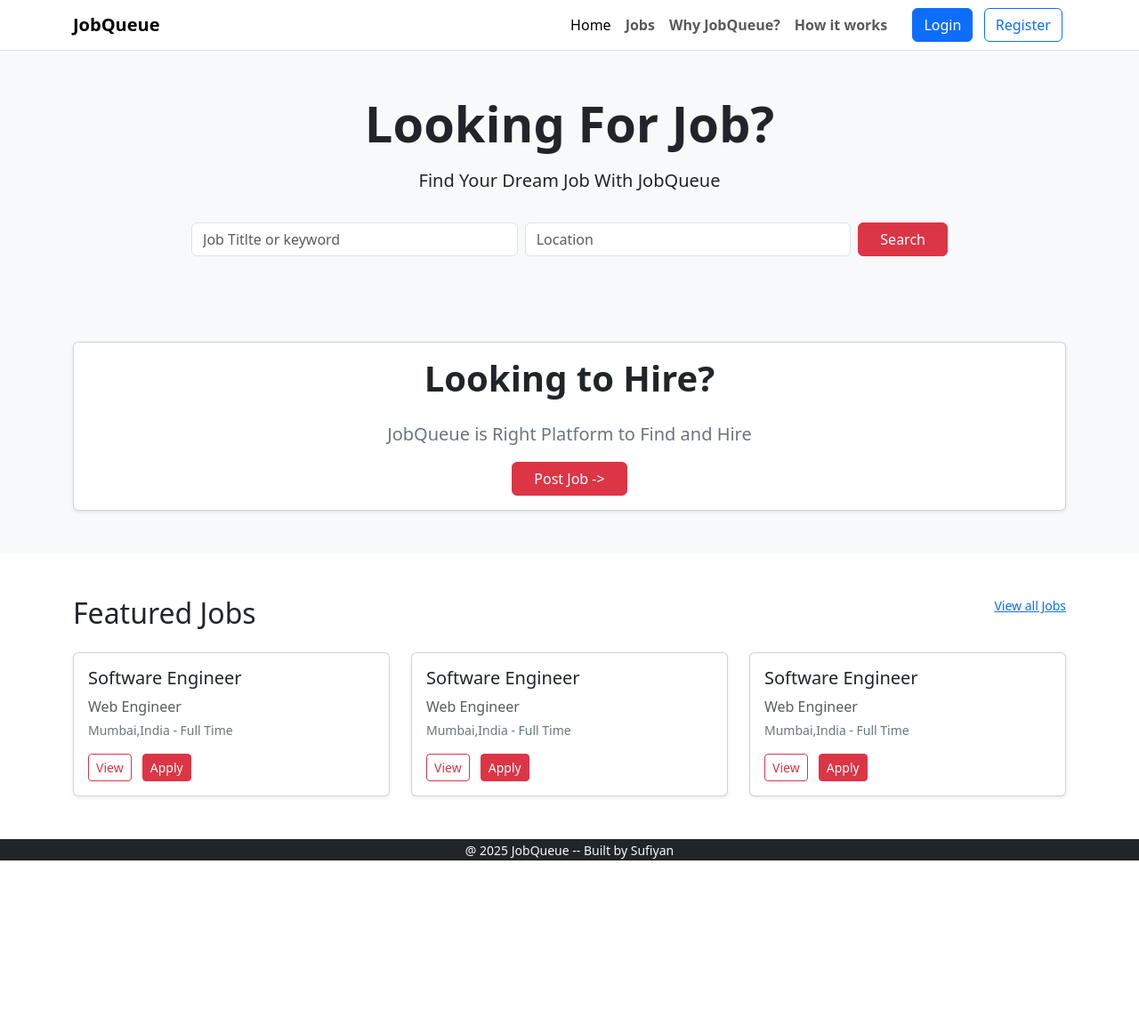
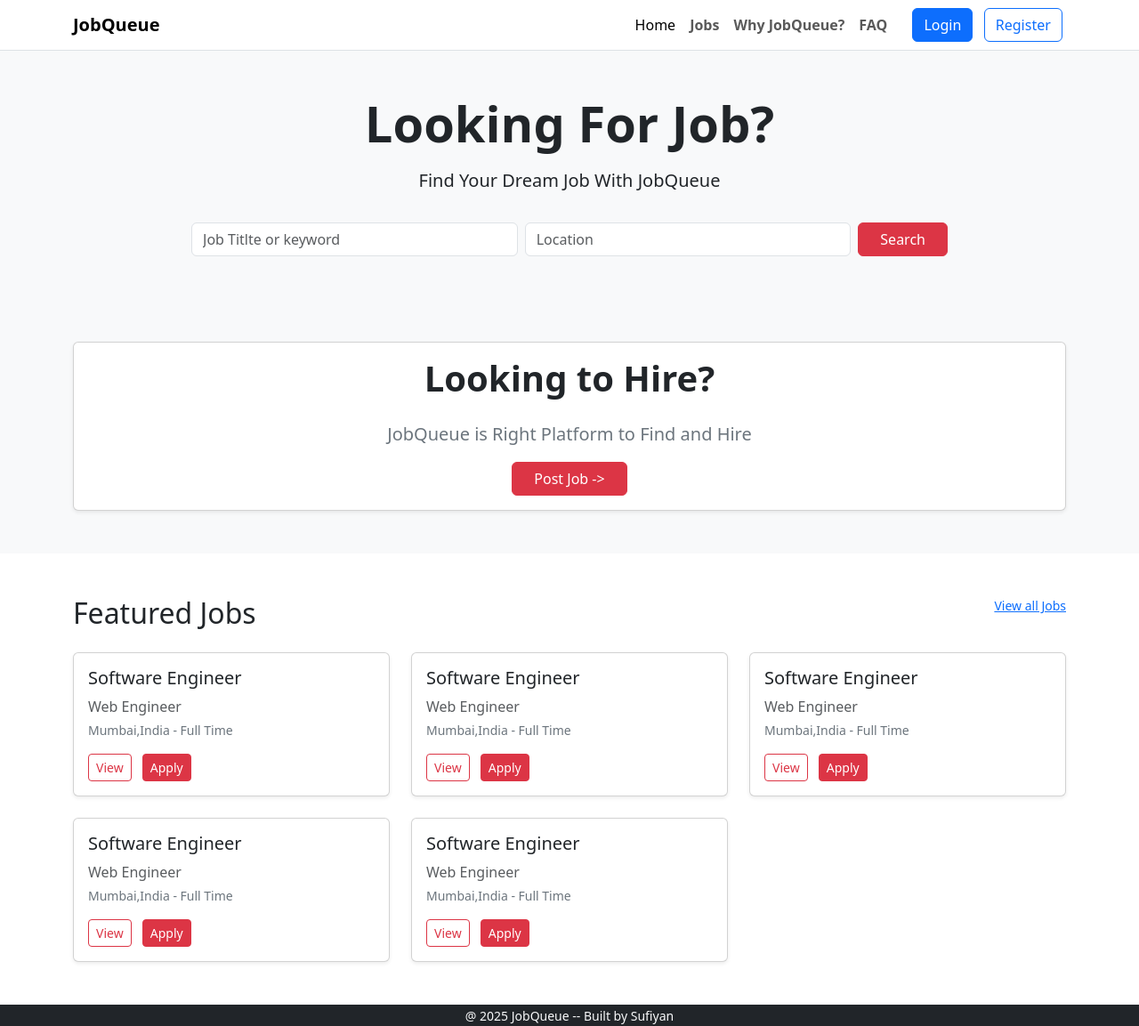
Before and after one commit to sufiyan9828/job_portal_main, a Django app: page / in a window 1280 px wide. Shown: the whole page at 89% size. Before the commit the page ends 967 px from the top, so only its background shows below. Run offline with Django 5.2, Linux system fonts and the light colour scheme.

Commit message:
forth commit

```diff
--- a/main/templates/main/home.html
+++ b/main/templates/main/home.html
@@ -76,6 +76,32 @@
                     </div>
                 </div>
             </div>
+            <div class="col-md-4">
+                <div class="card h-100 shadow-sm">
+                    <div class="card-body d-flex flex-column">
+                        <h5 class="card-title">Software Engineer</h5>
+                        <p class="text-muted mb-1">Web Engineer</p>
+                        <p class="small text-secondary">Mumbai,India - Full Time</p>
+                        <div class="mt-auto">
+                            <a href="#" class="btn btn-outline-danger btn-sm">View</a>
+                            <a href="#" class="btn btn-danger btn-sm ms-2">Apply</a>
+                        </div>
+                    </div>
+                </div>
+            </div>
+            <div class="col-md-4">
+                <div class="card h-100 shadow-sm">
+                    <div class="card-body d-flex flex-column">
+                        <h5 class="card-title">Software Engineer</h5>
+                        <p class="text-muted mb-1">Web Engineer</p>
+                        <p class="small text-secondary">Mumbai,India - Full Time</p>
+                        <div class="mt-auto">
+                            <a href="#" class="btn btn-outline-danger btn-sm">View</a>
+                            <a href="#" class="btn btn-danger btn-sm ms-2">Apply</a>
+                        </div>
+                    </div>
+                </div>
+            </div>
         </div>
     </div>
 </section>
--- a/main/urls.py
+++ b/main/urls.py
@@ -3,4 +3,5 @@ from .views import *
 
 urlpatterns=[
     path('',home,name='home'),
+    path('faq/',faq,name='faq'),
 ]
--- a/main/views.py
+++ b/main/views.py
@@ -4,3 +4,8 @@ from django.shortcuts import render
 
 def home(request):
     return render(request,'main/home.html')
+
+# Create your views here.
+
+def faq(request):
+    return render(request,'main/faq.html')
--- a/templates/base.html
+++ b/templates/base.html
@@ -34,22 +34,22 @@
                             <a class="nav-link fw-bold" href="#">Why JobQueue?</a>
                         </li>
                         <li class="nav-item">
-                            <a class="nav-link fw-bold" href="#">How it works</a>
+                            <a class="nav-link fw-bold" href="{% url 'faq' %}">FAQ</a>
                         </li>
                     </ul>
                     <div class="d-flex ms-lg-3">
                         {% if not request.user.is_authenticated %}
                         &nbsp;
-                        <a class="btn btn-primary" href="/accounts/login/">Login</a>
+                        <a class="btn btn-primary" href="{% url 'login' %}">Login</a>
                         &nbsp;
                         &nbsp;
-                        <a class="btn btn-outline-primary" href="/accounts/register/">Register</a>
+                        <a class="btn btn-outline-primary" href="{% url 'register' %}">Register</a>
                         &nbsp;
                         {% else %}
                         Hello,
                         {{ request.user.username }}
                         &nbsp;
-                        <a class="btn btn-outline-primary" href="/accounts/logout/">Logout</a>
+                        <a class="btn btn-outline-primary" href="{% url 'logout' %}">Logout</a>
                         {% endif %}
                     </div>
                 </div>
```
Also changed, not shown: main/templates/main/faq.html (added, +72 -0 lines), db.sqlite3, main/templates/main/jobs.html (added), main/templates/main/why_jobqueue.html (added).
